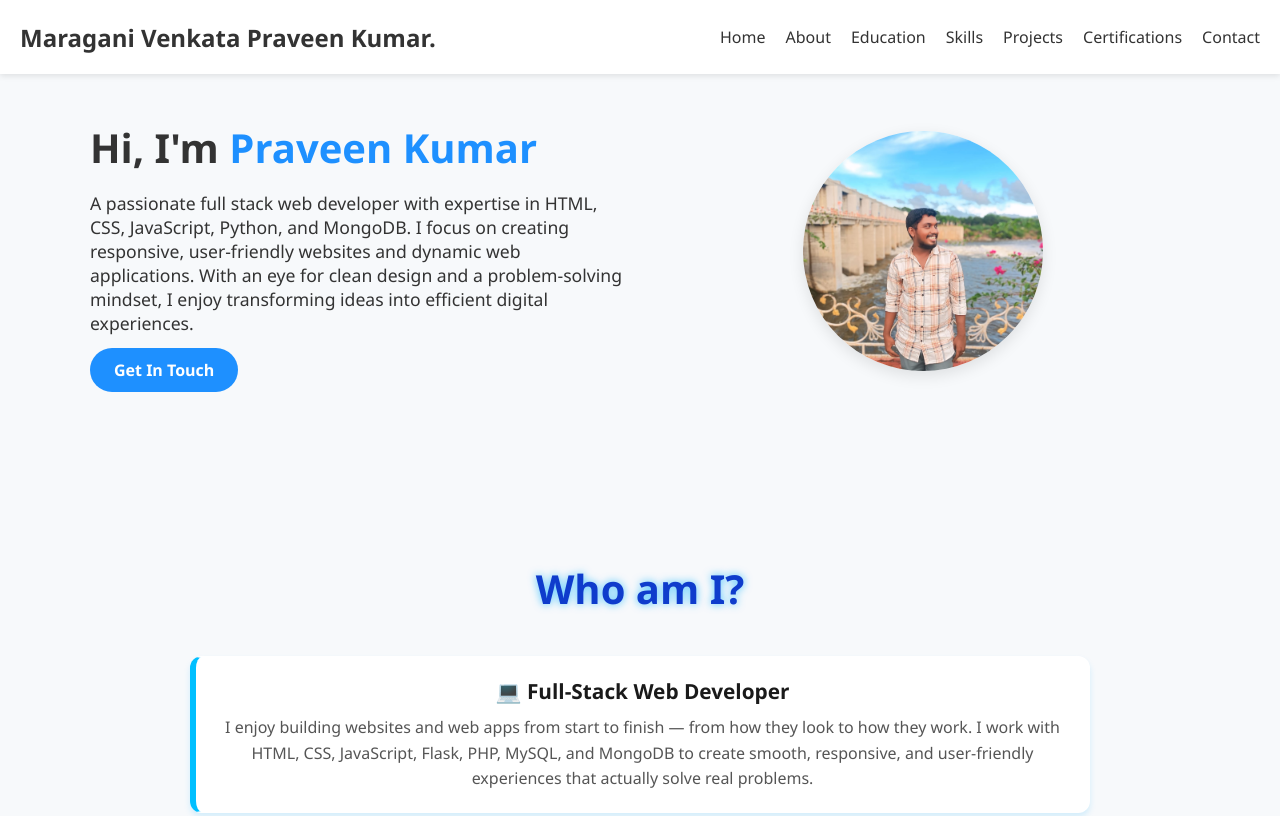
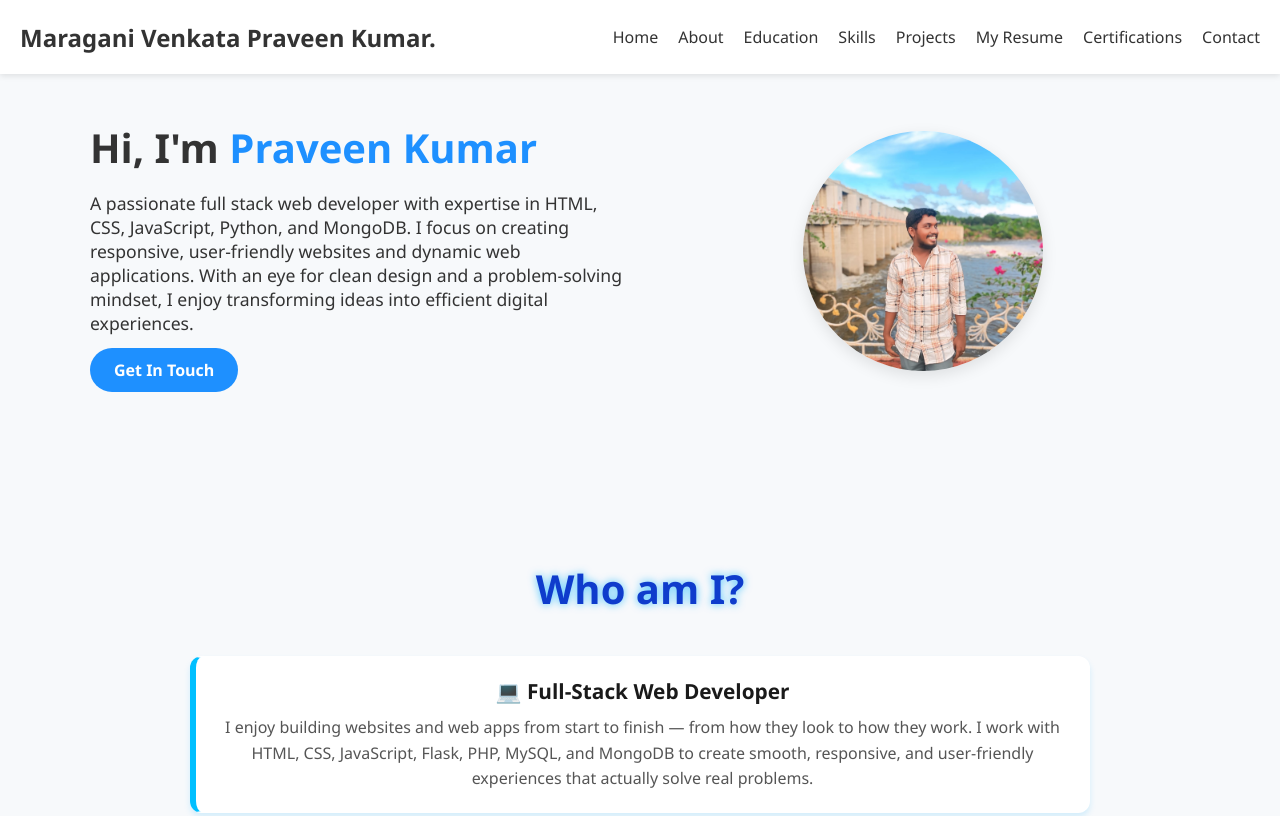
Before and after one commit to praveenmaragani22/myportfolio, a plain HTML site: page index.html in a window 1280 px wide. Shown: the top 816 px of the page. Drawn offline with nearby package versions, Linux system fonts and the light colour scheme.

Commit message:
Add files via upload

```diff
--- a/index.html
+++ b/index.html
@@ -41,6 +41,7 @@
       <li><a href="#education">Education</a></li>
       <li><a href="#skills">Skills</a></li>
       <li><a href="#projects">Projects</a></li>
+      <li><a href="resume.pdf" target="_blank" class="resume-btn">My Resume</a></li>
       <li><a href="#certifications">Certifications</a></li>
       <li><a href="#contact">Contact</a></li>
     </ul>
```
Also changed, not shown: 1 other file.
